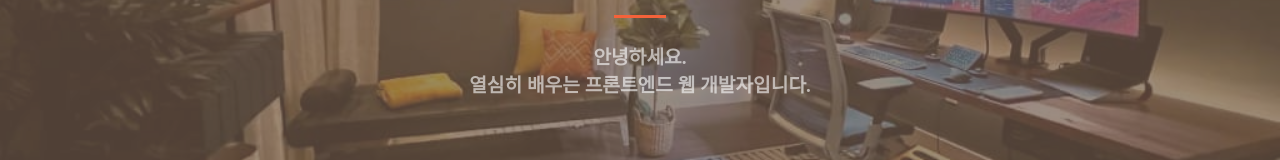
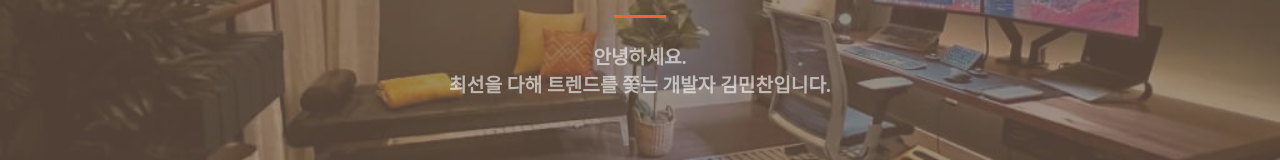
Before and after one commit to mucho7/PortFolio, a React (Create React App) app: page / in a window 1280 px wide. Shown: the part 310-470 px from the top of the page. Built offline with nearby package versions, Linux system fonts and the light colour scheme.

Commit message:
Docs: 소개말 변경 및 버튼 cursor 변경

```diff
--- a/package.json
+++ b/package.json
@@ -55,6 +55,7 @@
     ]
   },
   "devDependencies": {
-    "@types/styled-components": "^5.1.26"
+    "@types/styled-components": "^5.1.26",
+    "gh-pages": "^5.0.0"
   }
 }
--- a/src/components/arcive/ArchiveBox.tsx
+++ b/src/components/arcive/ArchiveBox.tsx
@@ -11,7 +11,8 @@ type ArchiveBoxProps = {
 };
 
 function ArchiveBox(props: ArchiveBoxProps) {
-  const { name, src, url, overview, detail } = props.info;
+  // const { name, src, url, overview, detail } = props.info;
+  console.log(props);
 
   return (
     <ArchiveWrapper>
--- a/src/components/arcive/Archiving.tsx
+++ b/src/components/arcive/Archiving.tsx
@@ -6,7 +6,6 @@ import ArchiveBox from "./ArchiveBox";
 
 import styled from "styled-components";
 import BlackHanSans from "../../assets/fonts/BlackHanSans-Regular.ttf";
-import { GitHub } from "@mui/icons-material";
 
 function Archiving() {
   const dispatch = useDispatch();
@@ -20,7 +19,7 @@ function Archiving() {
   useEffect(() => {
     const targetRef = archiveRef.current ? archiveRef.current.offsetTop : 0;
     dispatch(changeRef({ target: "archiveRef", value: targetRef }));
-  }, []);
+  }, [dispatch]);
 
   return (
     <ArchiveSection ref={archiveRef}>
--- a/src/components/info/Overview.tsx
+++ b/src/components/info/Overview.tsx
@@ -11,7 +11,7 @@ function Overview() {
       </LargerTypo>
       <StyledHr />
       <SmallTypo>안녕하세요.</SmallTypo>
-      <SmallTypo>열심히 배우는 프론트엔드 웹 개발자입니다.</SmallTypo>
+      <SmallTypo>최선을 다해 트렌드를 쫓는 개발자 김민찬입니다.</SmallTypo>
     </ShortPR>
   );
 }
--- a/src/components/projects/GitButton.tsx
+++ b/src/components/projects/GitButton.tsx
@@ -28,6 +28,8 @@ const ButtonWrapper = styled.div({
   padding: "0.5rem",
   borderRadius: "7px",
 
+  cursor: "pointer",
+
   "&: hover": {
     background: "rgba(0, 0, 0, 0.2)",
   },
```
Also changed, not shown: 1 other file (tests, documents, lock files or other folders).
